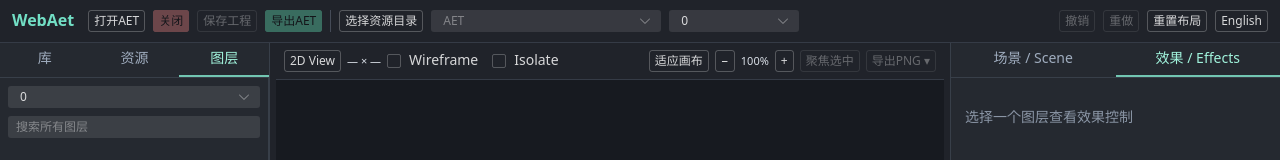
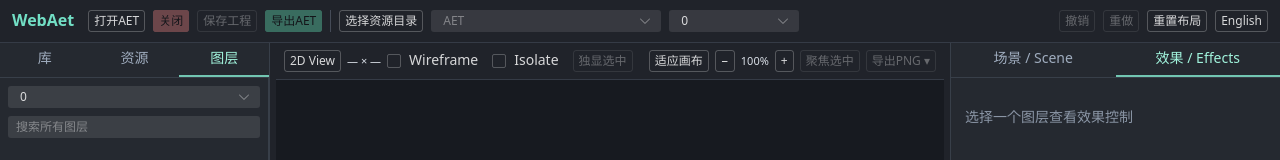
Before and after one commit to samnyan/WebAet, a Vue app: page /#/ in a window 1280 px wide. Shown: the top 160 px of the page. Built offline with nearby package versions, Linux system fonts and the light colour scheme.

Commit message:
feat: add non-destructive multi-layer solo preview

```diff
--- a/src/components/editor/AetStage.vue
+++ b/src/components/editor/AetStage.vue
@@ -8,6 +8,7 @@ import { previewTranslation } from '../../editor/translationPreview'
 import { pointerAngle, angleDelta, rotationPreview } from '../../editor/rotationGizmo'
 import { sampleCurve } from '../../core/animation/curves'
 import { axisScalePreview } from '../../editor/scaleGizmo'
+import { soloPreview } from '../../editor/soloPreview'
 import { scalePreview } from '../../editor/scaleEditing'
 import { createSceneEvaluator } from '../../core/render/evaluate'
 import { createInstanceEvaluator } from '../../core/render/instances'
@@ -105,6 +106,7 @@ watch(
     e.busy.value,
     view3D.value,
     secondaryEnabled.value,
+    e.solo.value,
   ],
   cancelAxis,
   { flush: 'sync' },
@@ -200,7 +202,13 @@ function draw() {
           axisDrag.linear,
         )
       : evaluated.items
-  const result = drawItems(ctx, previewItems, e.library, e.selectedId.value, wireframe.value)
+  const result = drawItems(
+    ctx,
+    soloPreview(previewItems, e.solo.value),
+    e.library,
+    e.selectedId.value,
+    wireframe.value,
+  )
   hits = result.hits
   ctx.restore()
   if (view3D.value && !perspective.value)
@@ -643,6 +651,20 @@ function reset() {
       <span>{{ e.scene.value?.width ?? '—' }} × {{ e.scene.value?.height ?? '—' }}</span
       ><n-checkbox v-model:checked="wireframe" size="small">Wireframe</n-checkbox
       ><n-checkbox v-model:checked="isolate" size="small">Isolate</n-checkbox>
+      <n-button
+        size="tiny"
+        :disabled="e.selectedId.value === null"
+        :type="
+          e.selectedId.value !== null && e.solo.value.has(e.selectedId.value)
+            ? 'warning'
+            : 'default'
+        "
+        @click="e.selectedId.value !== null && e.toggleSolo(e.selectedId.value)"
+        >独显选中</n-button
+      >
+      <n-button v-if="e.solo.value.size" size="tiny" @click="e.solo.value = new Set()"
+        >清除独显 ({{ e.solo.value.size }})</n-button
+      >
       <div class="spacer" />
       <n-button size="tiny" @click="reset">适应画布</n-button
       ><n-button size="tiny" @click="zoom = Math.max(0.1, zoom / 1.2)">−</n-button
--- /dev/null
+++ b/src/editor/soloPreview.ts
@@ -0,0 +1,9 @@
+import type { DrawItem } from '../core/render/evaluate'
+
+/** Preview-only filter after matte pairing. IDs belong to the current composition. */
+export function soloPreview(items: DrawItem[], solo: ReadonlySet<number>): DrawItem[] {
+  if (!solo.size) return items
+  return items.filter(
+    (item) => solo.has(item.path[0]!) || (item.mask && solo.has(item.mask.path[0]!)),
+  )
+}
--- a/src/editor/state.ts
+++ b/src/editor/state.ts
@@ -40,6 +40,14 @@ export function createEditor() {
     notices = ref<string[]>([]),
     hidden = ref(new Set<number>()),
     dirty = ref(false)
+  const solo = ref(new Set<number>())
+  function toggleSolo(id: number) {
+    if (!composition.value?.layers.some((layer) => layer.offset === id)) return
+    const next = new Set(solo.value)
+    if (next.has(id)) next.delete(id)
+    else next.add(id)
+    solo.value = next
+  }
   const undoStack: Scene[][] = [],
     redoStack: Scene[][] = [],
     historyVersion = ref(0)
@@ -92,6 +100,21 @@ export function createEditor() {
     selectScene,
   })
 
+  watch(
+    [() => workspace.docSession.value, sceneIndex, compositionId],
+    () => {
+      solo.value = new Set()
+    },
+    { flush: 'sync' },
+  )
+  watch(
+    version,
+    () => {
+      const ids = new Set(composition.value?.layers.map((layer) => layer.offset))
+      solo.value = new Set([...solo.value].filter((id) => ids.has(id)))
+    },
+    { flush: 'sync' },
+  )
   let isSyncingSelection = false
   const origSelectLayer = workspace.selectLayer
   workspace.selectLayer = (ref) => {
@@ -614,6 +637,8 @@ export function createEditor() {
     actions.selectLayer(null)
   }
   return {
+    solo,
+    toggleSolo,
     stretchLayer,
     slipLayer,
     moveLayerGroup,
```
